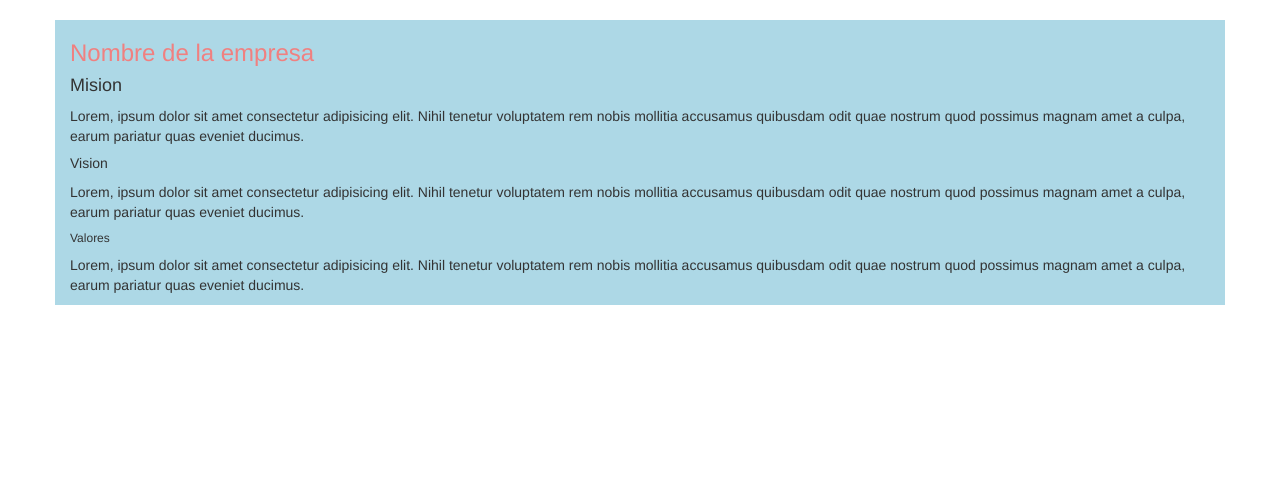
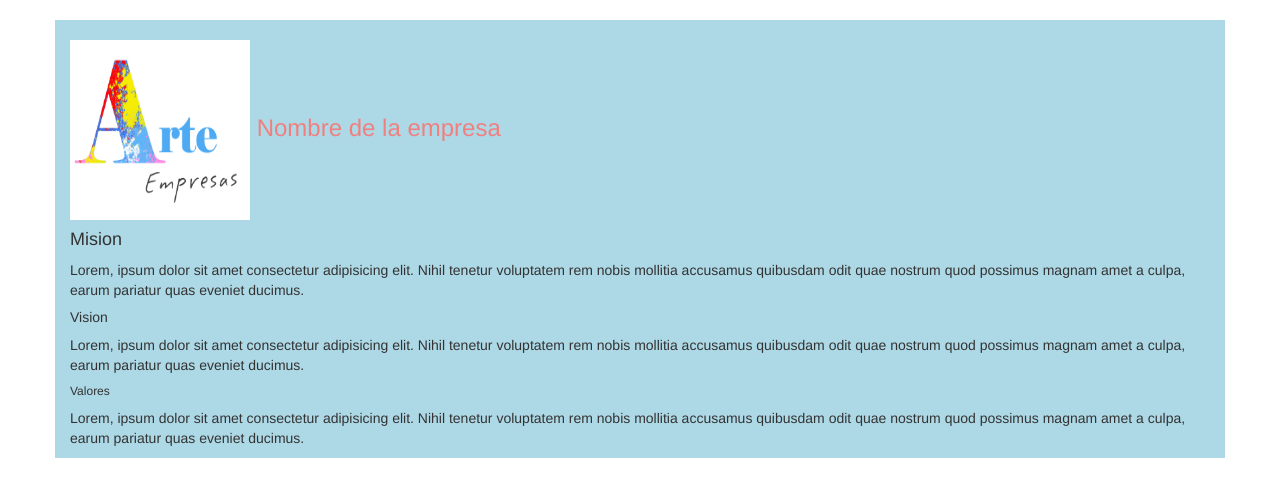
Before and after one commit to Limoncito160/ProyectoPrograWeb, a PHP site: page /home.php in a window 1280 px wide. Shown: the part 62-559 px from the top of the page. Run offline with PHP 8.4, Linux system fonts and the light colour scheme.

Commit message:
He editado el archivo nota.txt

```diff
--- a/home.php
+++ b/home.php
@@ -2,7 +2,7 @@
 include("header.php");
 ?>
 <div class="container" style="background-color: lightblue;">
-  <h3 style="text-align:left; color:lightcoral;" >Nombre de la empresa</h3>
+  <h3 style="text-align:left; color:lightcoral;" > <img src="img/arte.jpg" height="180px" width="180px"> Nombre de la empresa</h3>
   <h4>Mision</h4>
   <p>Lorem, ipsum dolor sit amet consectetur adipisicing elit. Nihil tenetur voluptatem rem nobis mollitia accusamus quibusdam odit quae nostrum quod possimus magnam amet a culpa, earum pariatur quas eveniet ducimus.</p>
   <h5>Vision</h5>
```
